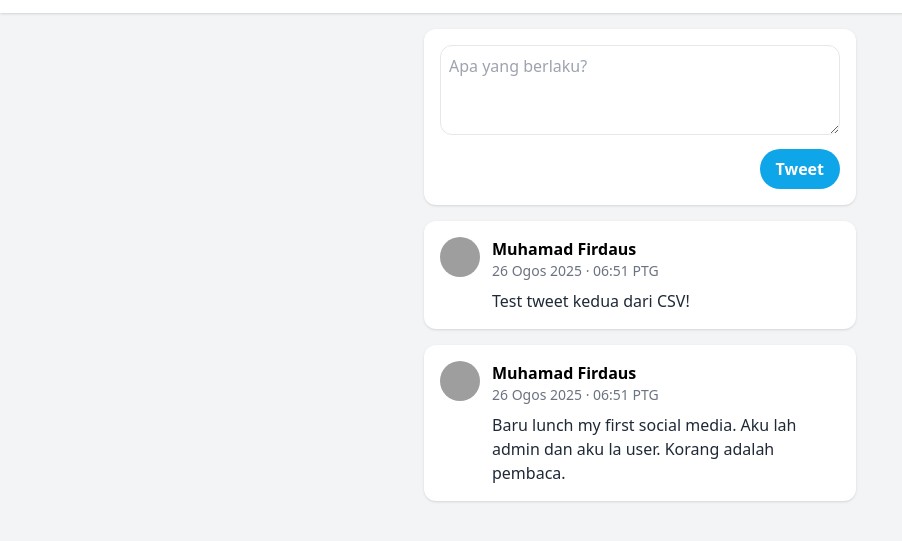
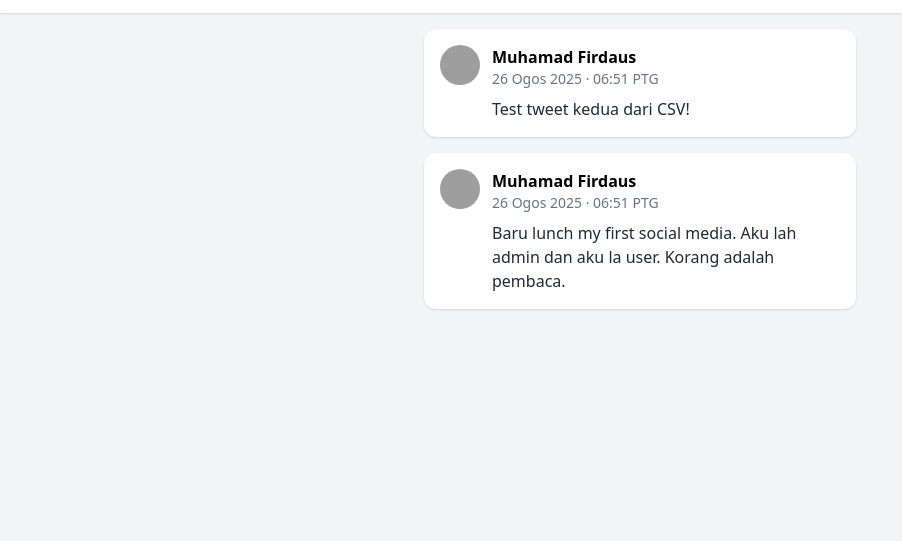
Before and after one commit to ausxf/social, a plain HTML site: page index.html in a window 1280 px wide. Shown: the part 67-608 px from the top of the page, without its empty margins (0-902 px from the left). Drawn offline with nearby package versions, Linux system fonts and the light colour scheme; grey boxes are pictures that could not be loaded.

Commit message:
Update index.html

```diff
--- a/index.html
+++ b/index.html
@@ -17,15 +17,7 @@
     </div>
   </header>
 
-  <!-- Composer -->
-  <section class="max-w-md mx-auto mt-4 px-2">
-    <div class="bg-white rounded-xl shadow p-4">
-      <textarea id="tweetInput" rows="3" placeholder="Apa yang berlaku?" class="w-full border rounded-xl p-2 focus:outline-none"></textarea>
-      <div class="flex justify-end mt-2">
-        <button id="tweetBtn" class="bg-sky-500 hover:bg-sky-600 text-white font-semibold px-4 py-2 rounded-full">Tweet</button>
-      </div>
-    </div>
-  </section>
+
 
   <!-- Feed -->
   <main id="feed" class="max-w-md mx-auto mt-4 space-y-4 px-2">
```
